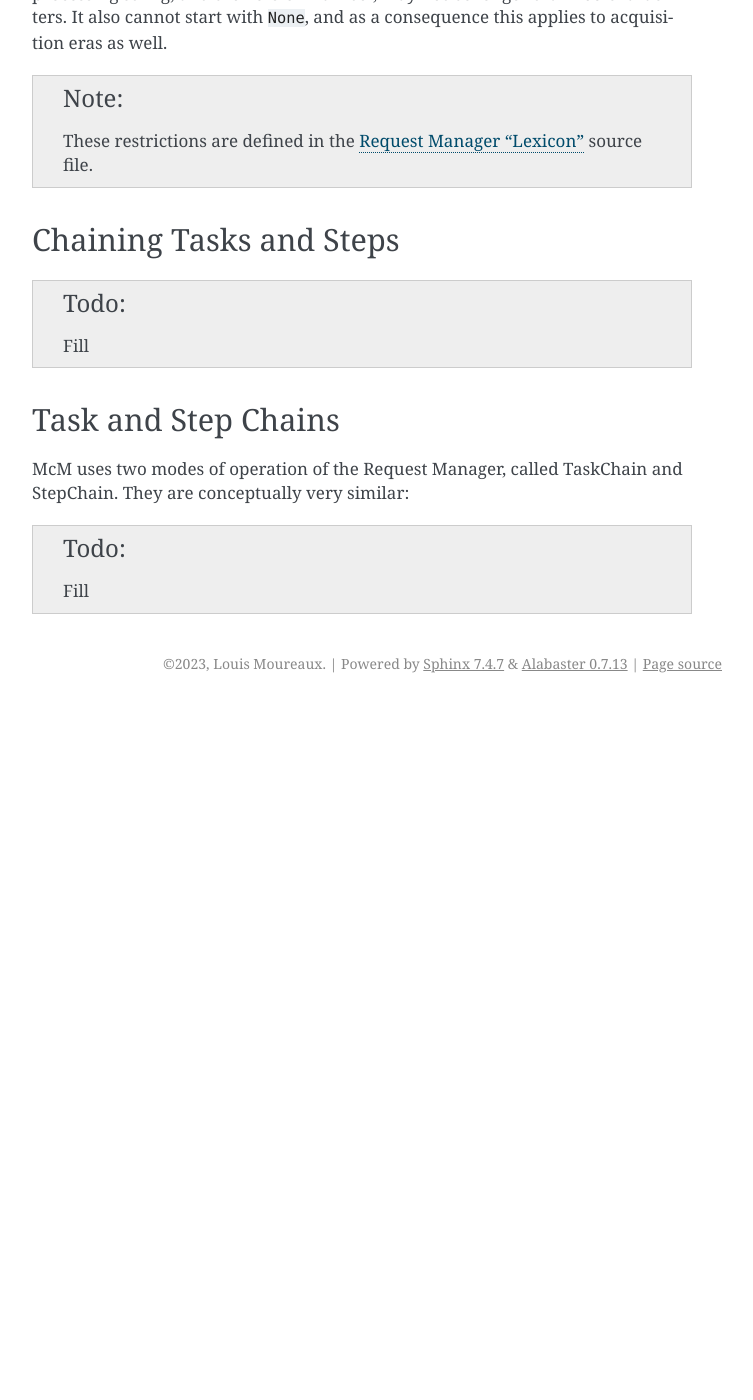
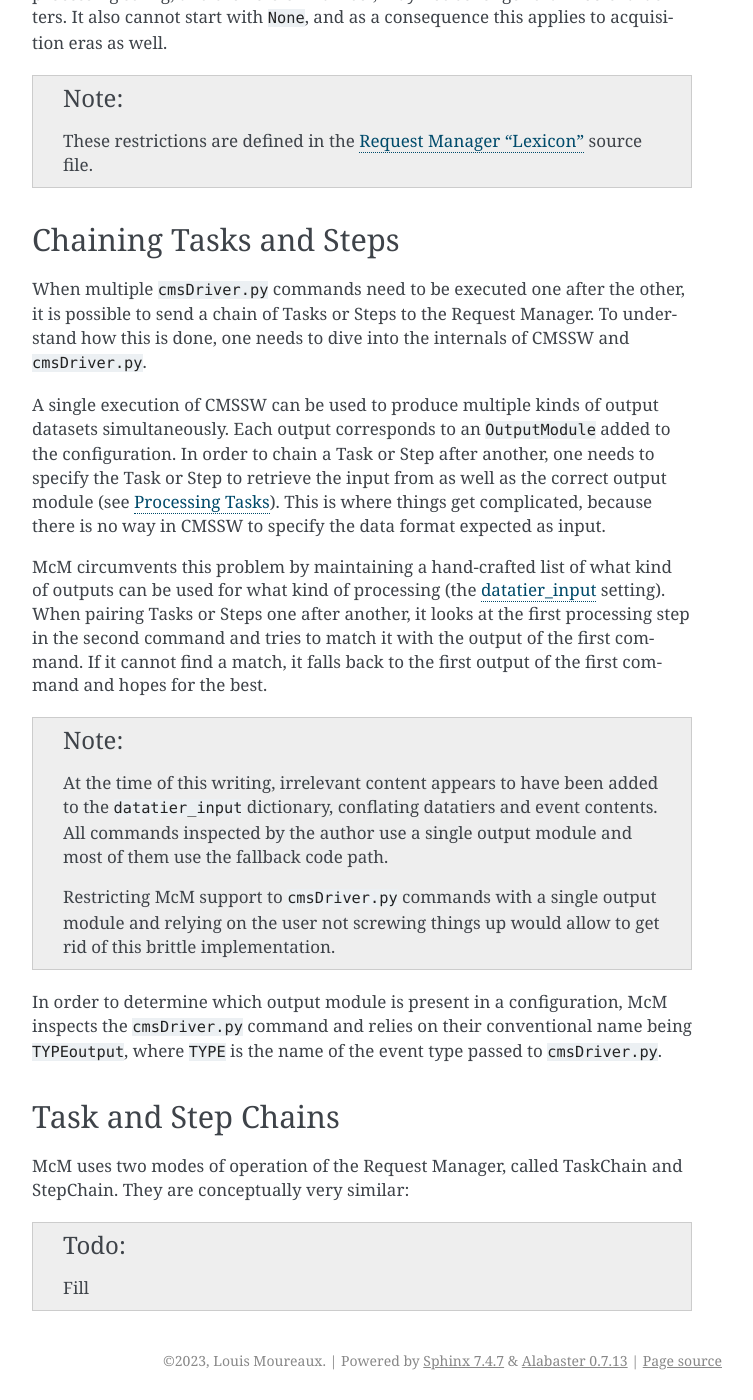
Before and after one commit to lmoureaux/McM-errands, a Sphinx documentation site: the page built from docs/reqmgr.rst, in a window 1280 px wide and 1400 px high, scrolled down 6164 px. Shown: the whole window, without its empty margins (388-1141 px from the left). Built offline with Sphinx 7.4.7, drawn with Linux system fonts in a browser that asks for light colours; before the commit the page ends 6867 px from its top, so only the background shows below that.

Commit message:
Describe how task/step pairing is performed

```diff
--- a/docs/reqmgr.rst
+++ b/docs/reqmgr.rst
@@ -141,6 +141,8 @@ specify additional information about the input:
     is also the Request Manager default.
 
     .. todo:: And what does it mean?
+
+.. _processing-tasks:
 
 Processing Tasks
 ^^^^^^^^^^^^^^^^
@@ -288,7 +290,42 @@ applies to acquisition eras as well.
 Chaining Tasks and Steps
 ------------------------
 
-.. todo:: Fill
+When multiple ``cmsDriver.py`` commands need to be executed one after the other,
+it is possible to send a chain of Tasks or Steps to the Request Manager. To
+understand how this is done, one needs to dive into the internals of CMSSW and
+``cmsDriver.py``.
+
+A single execution of CMSSW can be used to produce multiple kinds of output
+datasets simultaneously. Each output corresponds to an ``OutputModule`` added to
+the configuration. In order to chain a Task or Step after another, one needs to
+specify the Task or Step to retrieve the input from as well as the correct
+output module (see :ref:`processing-tasks`). This is where things get
+complicated, because there is no way in CMSSW to specify the data format
+expected as input.
+
+McM circumvents this problem by maintaining a hand-crafted list of what kind of
+outputs can be used for what kind of processing (the `datatier_input`_ setting).
+When pairing Tasks or Steps one after another, it looks at the first processing
+step in the second command and tries to match it with the output of the first
+command. If it cannot find a match, it falls back to the first output of the
+first command and hopes for the best.
+
+.. _datatier_input: https://cms-pdmv.cern.ch/mcm/settings?prepid=datatier_input
+
+.. note::
+    At the time of this writing, irrelevant content appears to have been added
+    to the ``datatier_input`` dictionary, conflating datatiers and event
+    contents. All commands inspected by the author use a single output module
+    and most of them use the fallback code path.
+
+    Restricting McM support to ``cmsDriver.py`` commands with a single output
+    module and relying on the user not screwing things up would allow to get rid
+    of this brittle implementation.
+
+In order to determine which output module is present in a configuration, McM
+inspects the ``cmsDriver.py`` command and relies on their conventional name
+being ``TYPEoutput``, where ``TYPE`` is the name of the event type passed to
+``cmsDriver.py``.
 
 
 .. _task-step-chains:
```
